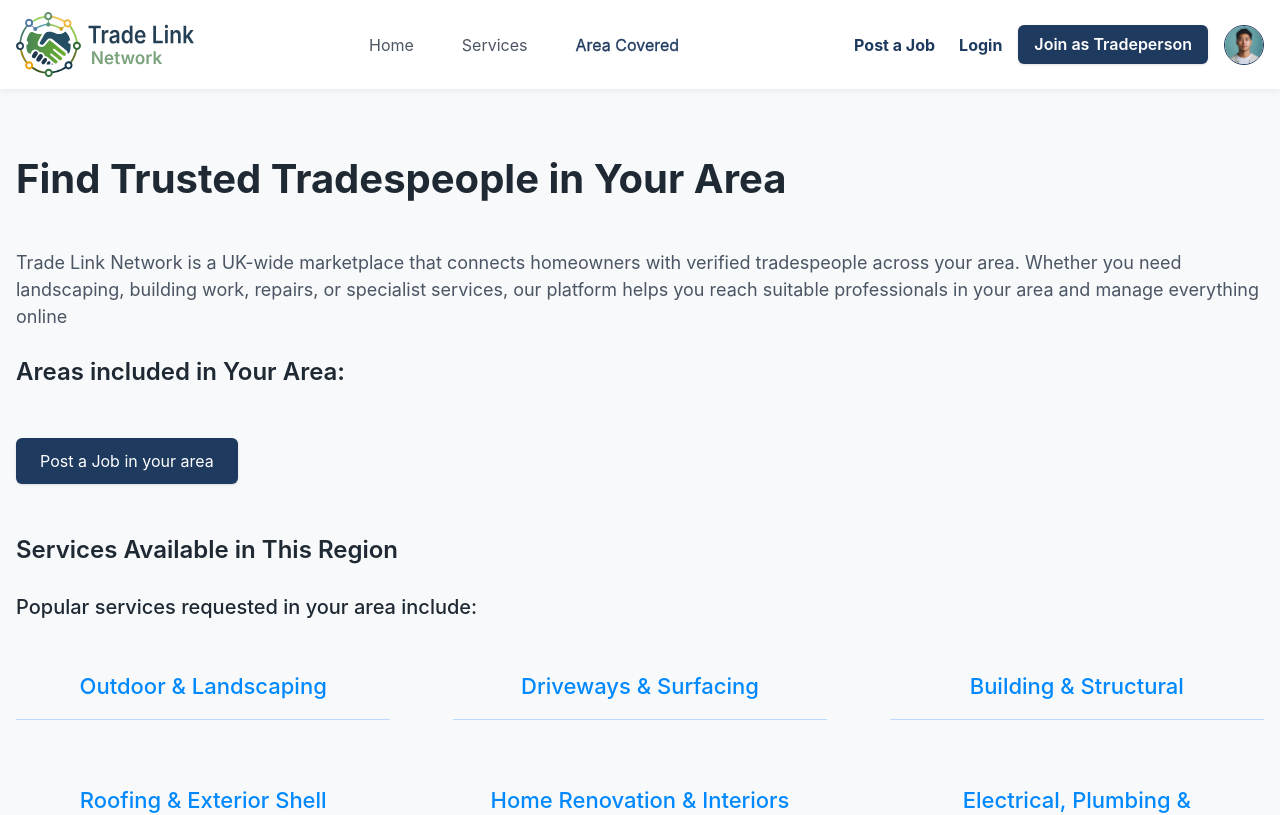
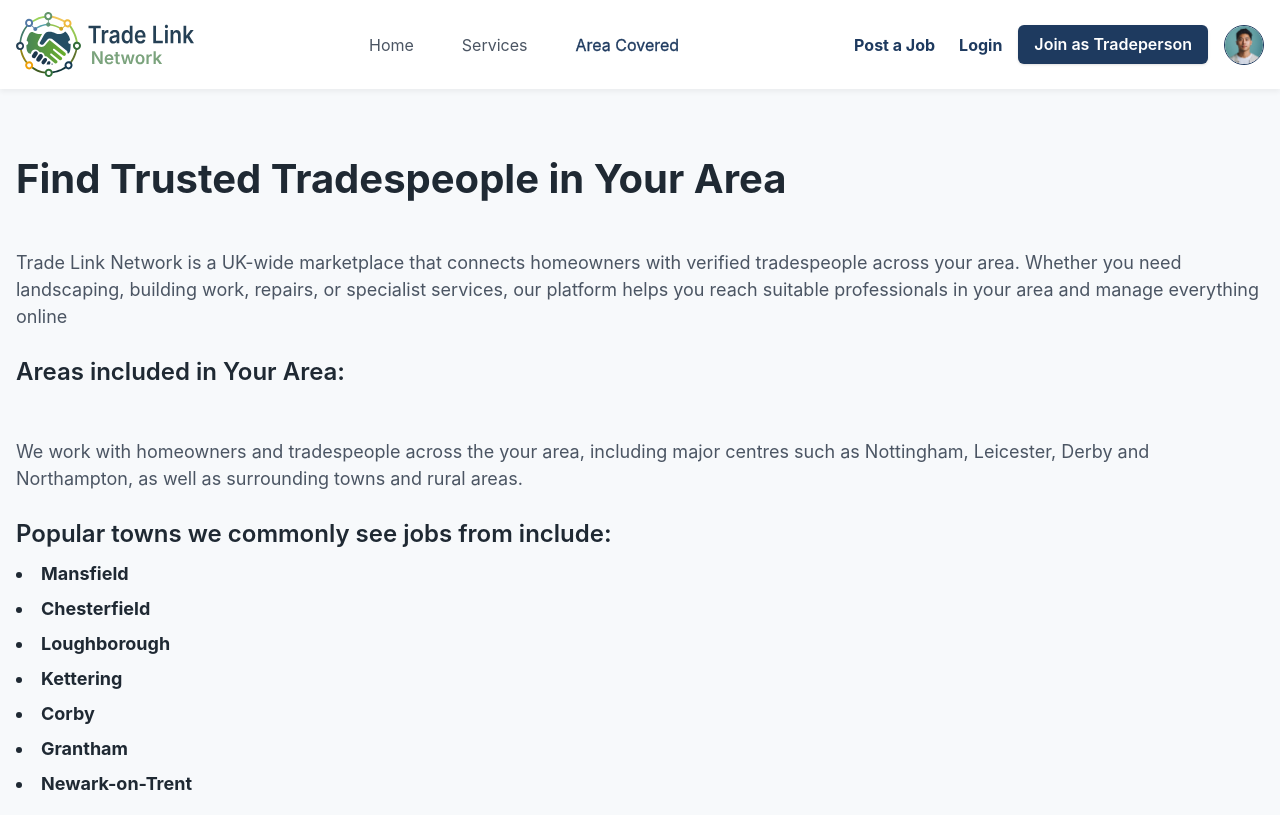
Before and after one commit to mijanConnect/trade-link-network-website, a Next.js app: page /areas/1 in a window 1280 px wide. Shown: the top 815 px of the page. Built offline with nearby package versions, Linux system fonts and the light colour scheme.

Commit message:
Feedback fixed

```diff
--- a/app/components/area/AreaDetails.tsx
+++ b/app/components/area/AreaDetails.tsx
@@ -10,6 +10,15 @@
   const selectedLocation = locations.find((loc) => loc.slug === areaId);
   const areas = selectedLocation?.areas || [];
   const router = useRouter();
+  const popularTowns = [
+    "Mansfield",
+    "Chesterfield",
+    "Loughborough",
+    "Kettering",
+    "Corby",
+    "Grantham",
+    "Newark-on-Trent",
+  ];
 
   return (
     <>
@@ -38,6 +47,28 @@
                   className="text-[14px] lg:text-[18px] text-primaryText font-bold list-disc list-inside"
                 >
                   {area.name}
+                </li>
+              ))}
+            </ul>
+          </div>
+          <p className="text-[14px] lg:text-[18px] text-primaryTextLight mt-4 lg:mt-10">
+            We work with homeowners and tradespeople across the{" "}
+            {selectedLocation?.name || "your area"}, including major centres
+            such as Nottingham, Leicester, Derby and Northampton, as well as
+            surrounding towns and rural areas.
+          </p>
+
+          <div className="mt-6">
+            <h4 className="text-[22px] lg:text-[24px] font-semibold text-primaryText mb-2 lg:mb-2">
+              Popular towns we commonly see jobs from include:
+            </h4>
+            <ul className="flex flex-col gap-2">
+              {popularTowns.map((town) => (
+                <li
+                  key={town}
+                  className="text-[14px] lg:text-[18px] text-primaryText font-bold list-disc list-inside"
+                >
+                  {town}
                 </li>
               ))}
             </ul>
```
